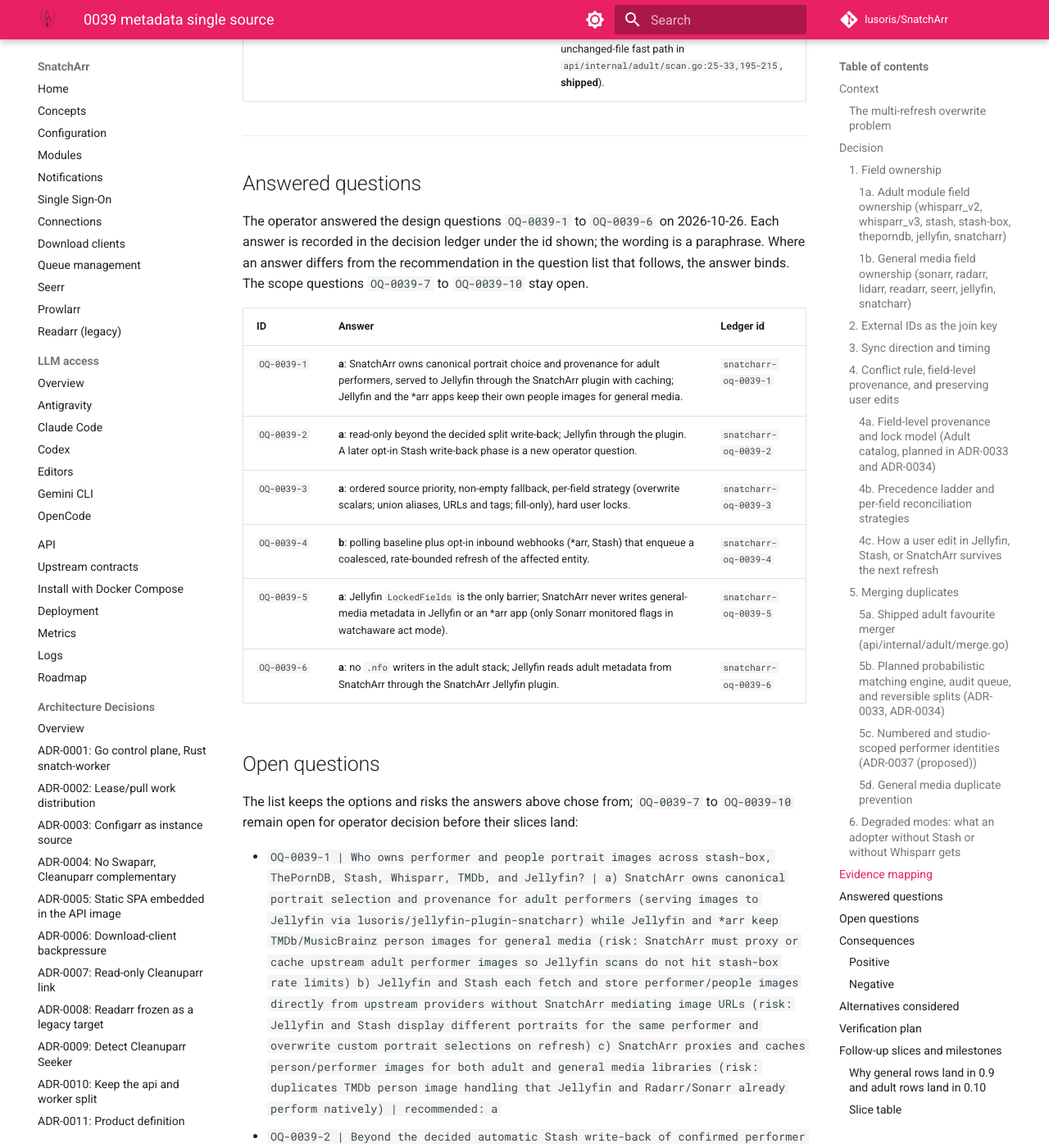
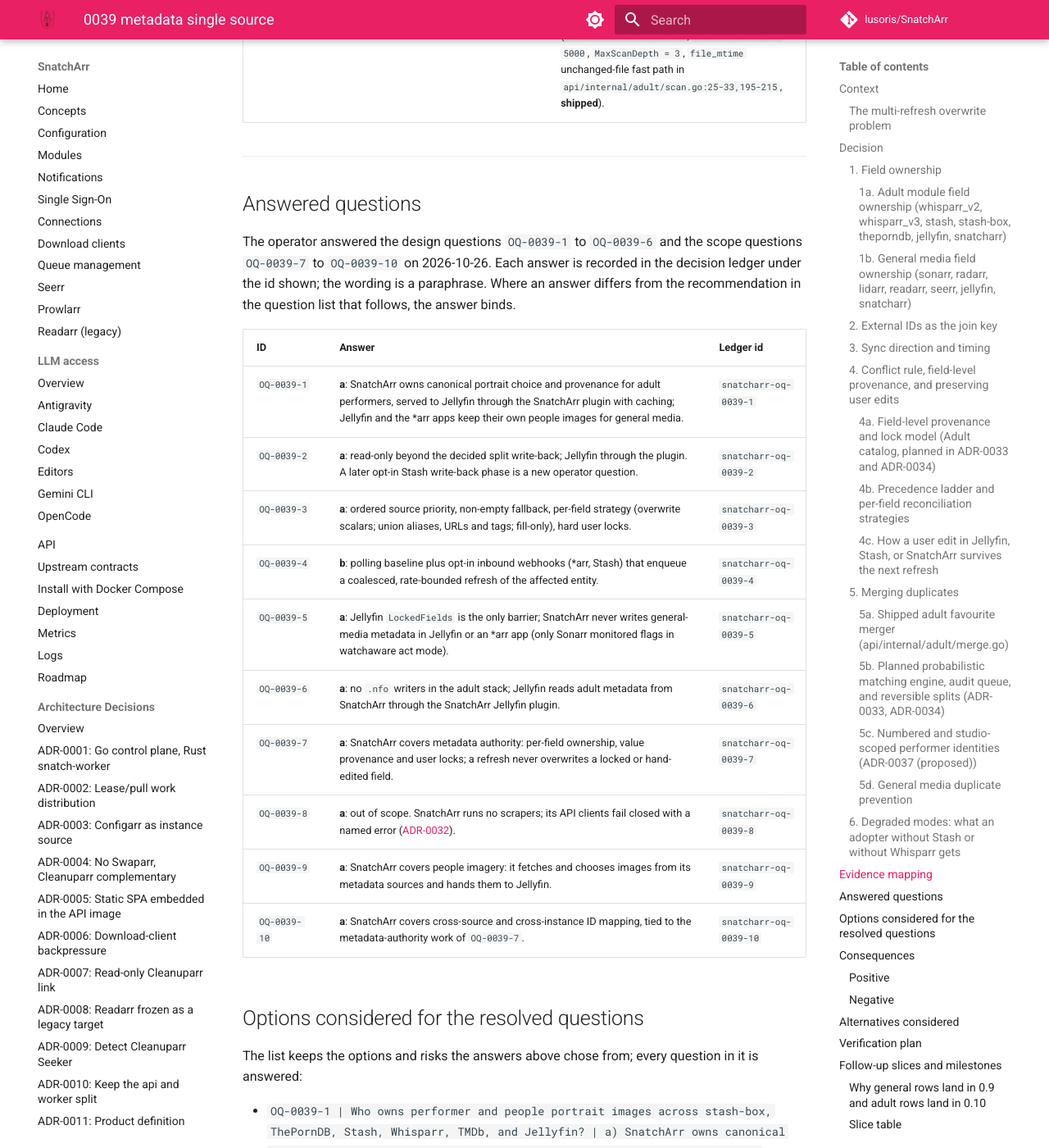
Before and after one commit to lusoris/SnatchArr, an MkDocs documentation site: the page built from docs/adr/0039-metadata-single-source.md, in a window 1280 px wide and 1400 px high, scrolled down 31829 px. Shown: the whole window at 82% size. Built offline with MkDocs 1.6.1 and Material for MkDocs 9.7.7, drawn with Linux system fonts in a browser that asks for light colours; comment, search, counter and statistics services are not loaded; some of the changed text lies outside the part shown.

Commit message:
docs(adr): record answers to OQ-0039-7 to OQ-0039-10
The operator answered the four scope questions of ADR-0039 on
2026-10-26 (ledger ids snatcharr-oq-0039-7 to snatcharr-oq-0039-10):
SnatchArr covers metadata authority, people imagery and cross-source
ID mapping; scraper breakage stays out of scope. The status line, the
evidence table header and the answered-question table now say so.

Signed-off-by: lusoris <lusoris@proton.me>

```diff
--- a/docs/adr/0039-metadata-single-source.md
+++ b/docs/adr/0039-metadata-single-source.md
@@ -7,7 +7,7 @@
 
 # ADR-0039: Single source of truth for metadata across *arr, Stash, Jellyfin and SnatchArr
 
-- **Status**: Proposed (design questions `OQ-0039-1` to `OQ-0039-6` answered 2026-10-26, ledger ids `snatcharr-oq-0039-1` to `snatcharr-oq-0039-6`; scope questions `OQ-0039-7` to `OQ-0039-10` open)
+- **Status**: Proposed (design questions `OQ-0039-1` to `OQ-0039-6` answered 2026-10-26, ledger ids `snatcharr-oq-0039-1` to `snatcharr-oq-0039-6`; scope questions `OQ-0039-7` to `OQ-0039-10` answered 2026-10-26, ledger ids `snatcharr-oq-0039-7` to `snatcharr-oq-0039-10`)
 - **Date**: 2026-10-26
 - **Deciders**: lusoris
 - **Related**:
@@ -259,9 +259,9 @@
 
 The table below maps the 15 public pain themes synthesized in `.workingdir/evidence/stash-pain-research-20261026.md` (incorporating the owner corrections in its *Judge notes* section: **10 themes assessed for SnatchArr, 3 for Stash, 1 split, 1 out of scope**) to the sections of this ADR and companion ADRs. Every SnatchArr capability is explicitly marked **shipped** (with code path) or **planned** (with target ADR).
 
-The owner column is an assessment from the research judge notes, not a decision. Each scope assignment the research made for SnatchArr (10 themes), the out-of-scope scraper breakage theme and the multi-version split is an open question until the decision ledger records an answer: `OQ-0039-7` to `OQ-0039-10` below, `OQ-0033-1` to `OQ-0033-6` in [ADR-0033](0033-adult-identity-and-model.md), and `OQ-0037-4` and `OQ-0037-5` in [ADR-0037](0037-studio-scoped-numbered-performer-names.md).
+The owner column started as an assessment from the research judge notes. Each scope assignment the research made for SnatchArr (10 themes), the out-of-scope scraper breakage theme and the multi-version split is an operator question with a ledger answer: `OQ-0039-7` to `OQ-0039-10` below (answered), `OQ-0033-1` to `OQ-0033-6` in [ADR-0033](0033-adult-identity-and-model.md), and `OQ-0037-4` and `OQ-0037-5` in [ADR-0037](0037-studio-scoped-numbered-performer-names.md).
 
-| Theme Name (`.workingdir/evidence/stash-pain-research-20261026.md`) | Weight | Assessed owner (open question) | How This ADR & Companion ADRs Address It (Shipped vs Planned) |
+| Theme Name (`.workingdir/evidence/stash-pain-research-20261026.md`) | Weight | Owner (assessed; see answered questions) | How This ADR & Companion ADRs Address It (Shipped vs Planned) |
 | :--- | :--- | :--- | :--- |
 | **Metadata overwrite on refresh & authority conflicts** | 1395 | **SnatchArr must cover it** | **Planned** in **Decision §1, §3, §4** of this ADR and [ADR-0033](0033-adult-identity-and-model.md) / [ADR-0034](0034-matching-engine-and-model-connection.md): `adult_field_provenance` tracks per-field `winning_source_ref_id`, `value_sha256`, `candidate_values_json`, and `locked_by_user`. Unlocked fields follow deterministic per-field strategies (`ignore`, `merge`, `overwrite`), null/empty upstream values never clobber populated fields, and `locked_by_user = TRUE` (plus Jellyfin `LockedFields`) blocks overwrite on every subsequent refresh. |
 | **Multi-version & edition release grouping** | 1021 | **Split** (Jellyfin owns general media version grouping; SnatchArr covers adult scene vs movie edition model) | **Split**: General movie/episode multi-version grouping in Jellyfin belongs to Jellyfin's native version-grouping engine and `*arr` file management. For the adult catalog, **SnatchArr covers it (planned)** via `adult_scenes.item_kind` (`'scene'` \| `'movie'` \| `'jav'`) and `adult_movie_scenes(movie_id, scene_id, scene_number)` in [ADR-0033](0033-adult-identity-and-model.md) and **Decision §1a**, preventing full-length anthologies from colliding with individual scene cuts. |
@@ -283,7 +283,7 @@
 
 ## Answered questions
 
-The operator answered the design questions `OQ-0039-1` to `OQ-0039-6` on 2026-10-26. Each answer is recorded in the decision ledger under the id shown; the wording is a paraphrase. Where an answer differs from the recommendation in the question list that follows, the answer binds. The scope questions `OQ-0039-7` to `OQ-0039-10` stay open.
+The operator answered the design questions `OQ-0039-1` to `OQ-0039-6` and the scope questions `OQ-0039-7` to `OQ-0039-10` on 2026-10-26. Each answer is recorded in the decision ledger under the id shown; the wording is a paraphrase. Where an answer differs from the recommendation in the question list that follows, the answer binds.
 
 | ID | Answer | Ledger id |
 | :--- | :--- | :--- |
@@ -293,10 +293,14 @@
 | `OQ-0039-4` | **b**: polling baseline plus opt-in inbound webhooks (*arr, Stash) that enqueue a coalesced, rate-bounded refresh of the affected entity. | `snatcharr-oq-0039-4` |
 | `OQ-0039-5` | **a**: Jellyfin `LockedFields` is the only barrier; SnatchArr never writes general-media metadata in Jellyfin or an *arr app (only Sonarr monitored flags in watchaware act mode). | `snatcharr-oq-0039-5` |
 | `OQ-0039-6` | **a**: no `.nfo` writers in the adult stack; Jellyfin reads adult metadata from SnatchArr through the SnatchArr Jellyfin plugin. | `snatcharr-oq-0039-6` |
+| `OQ-0039-7` | **a**: SnatchArr covers metadata authority: per-field ownership, value provenance and user locks; a refresh never overwrites a locked or hand-edited field. | `snatcharr-oq-0039-7` |
+| `OQ-0039-8` | **a**: out of scope. SnatchArr runs no scrapers; its API clients fail closed with a named error ([ADR-0032](0032-stash-own-or-integrate.md)). | `snatcharr-oq-0039-8` |
+| `OQ-0039-9` | **a**: SnatchArr covers people imagery: it fetches and chooses images from its metadata sources and hands them to Jellyfin. | `snatcharr-oq-0039-9` |
+| `OQ-0039-10` | **a**: SnatchArr covers cross-source and cross-instance ID mapping, tied to the metadata-authority work of `OQ-0039-7`. | `snatcharr-oq-0039-10` |
 
-## Open questions
+## Options considered for the resolved questions
 
-The list keeps the options and risks the answers above chose from; `OQ-0039-7` to `OQ-0039-10` remain open for operator decision before their slices land:
+The list keeps the options and risks the answers above chose from; every question in it is answered:
 
 - `OQ-0039-1 | Who owns performer and people portrait images across stash-box, ThePornDB, Stash, Whisparr, TMDb, and Jellyfin? | a) SnatchArr owns canonical portrait selection and provenance for adult performers (serving images to Jellyfin via lusoris/jellyfin-plugin-snatcharr) while Jellyfin and *arr keep TMDb/MusicBrainz person images for general media (risk: SnatchArr must proxy or cache upstream adult performer images so Jellyfin scans do not hit stash-box rate limits) b) Jellyfin and Stash each fetch and store performer/people images directly from upstream providers without SnatchArr mediating image URLs (risk: Jellyfin and Stash display different portraits for the same performer and overwrite custom portrait selections on refresh) c) SnatchArr proxies and caches person/performer images for both adult and general media libraries (risk: duplicates TMDb person image handling that Jellyfin and Radarr/Sonarr already perform natively) | recommended: a`
 - `OQ-0039-2 | Beyond the decided automatic Stash write-back of confirmed performer splits (snatcharr-oq-0037-2), should SnatchArr write reconciled metadata back into Stash, Jellyfin, or an *arr instance, and with which opt-in? | a) Strictly read-only pull into SnatchArr plus pull-based delivery to Jellyfin via the companion plugin (ADR-0028); zero further metadata mutation calls to Stash GraphQL or *arr PUT endpoints beyond the split write-back (risk: operators who browse inside Stash or Whisparr UIs instead of Jellyfin/SnatchArr do not see SnatchArr's reconciled titles or split performers inside Stash/Whisparr) b) Read-only by default, with per-target opt-in write-back (mode = "observe" default, mode = "act" per instance and field group) pushing reconciled scenes/performers/studios to Stash GraphQL (sceneUpdate/performerUpdate) and Whisparr v3 (UpdateMovie/UpdatePerformer) (risk: bidirectional write loops if Stash or Whisparr also runs scheduled upstream scrapes without respecting field locks) c) Full automatic push to Stash, Jellyfin REST API, and Whisparr whenever SnatchArr reconciles a change (risk: violates read-only default safety and can clobber local state in downstream tools on misconfiguration) | recommended: a (with b as a gated Phase 2 opt-in only for Stash when Stash auto-scrape is disabled)`
```
